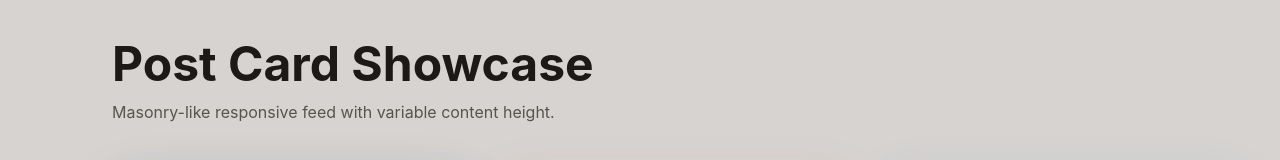
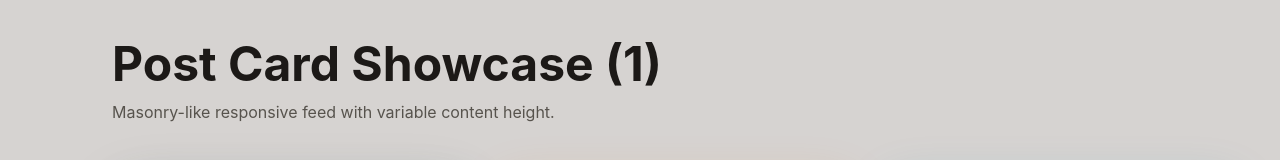
Before and after one commit to Gyesss/koloseum, a React (Vite) app in the folder client/: page /demo in a window 1280 px wide. Shown: the top 160 px of the page. Built offline with nearby package versions, Linux system fonts and the light colour scheme; no server answers.

Commit message:
Trigger deployment update

```diff
--- a/client/src/pages/Demo.jsx
+++ b/client/src/pages/Demo.jsx
@@ -159,7 +159,7 @@ export default function Demo() {
       <div className="mx-auto max-w-7xl">
         <div className="mb-10">
           <h1 className="text-5xl font-bold text-stone-900">
-            Post Card Showcase
+            Post Card Showcase (1)
           </h1>
           <p className="mt-3 text-stone-600">
             Masonry-like responsive feed with variable content height.
```
